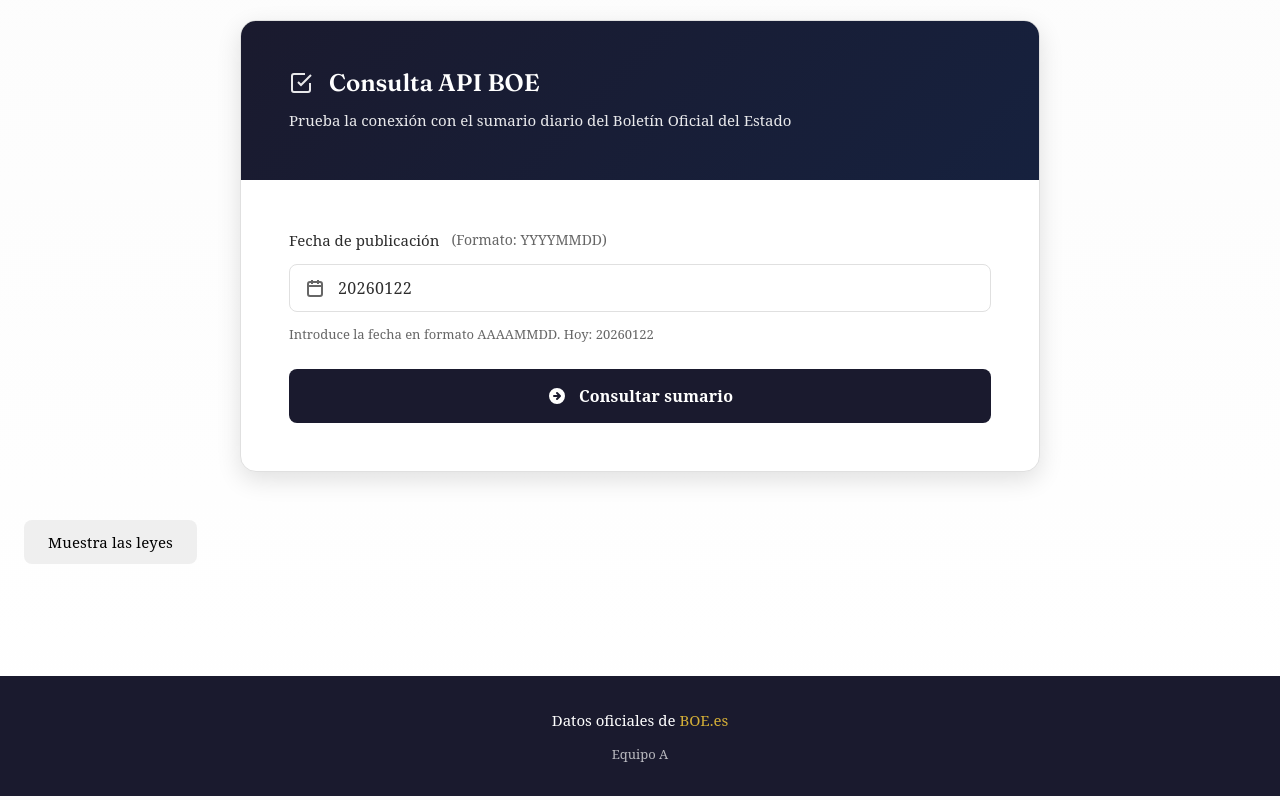
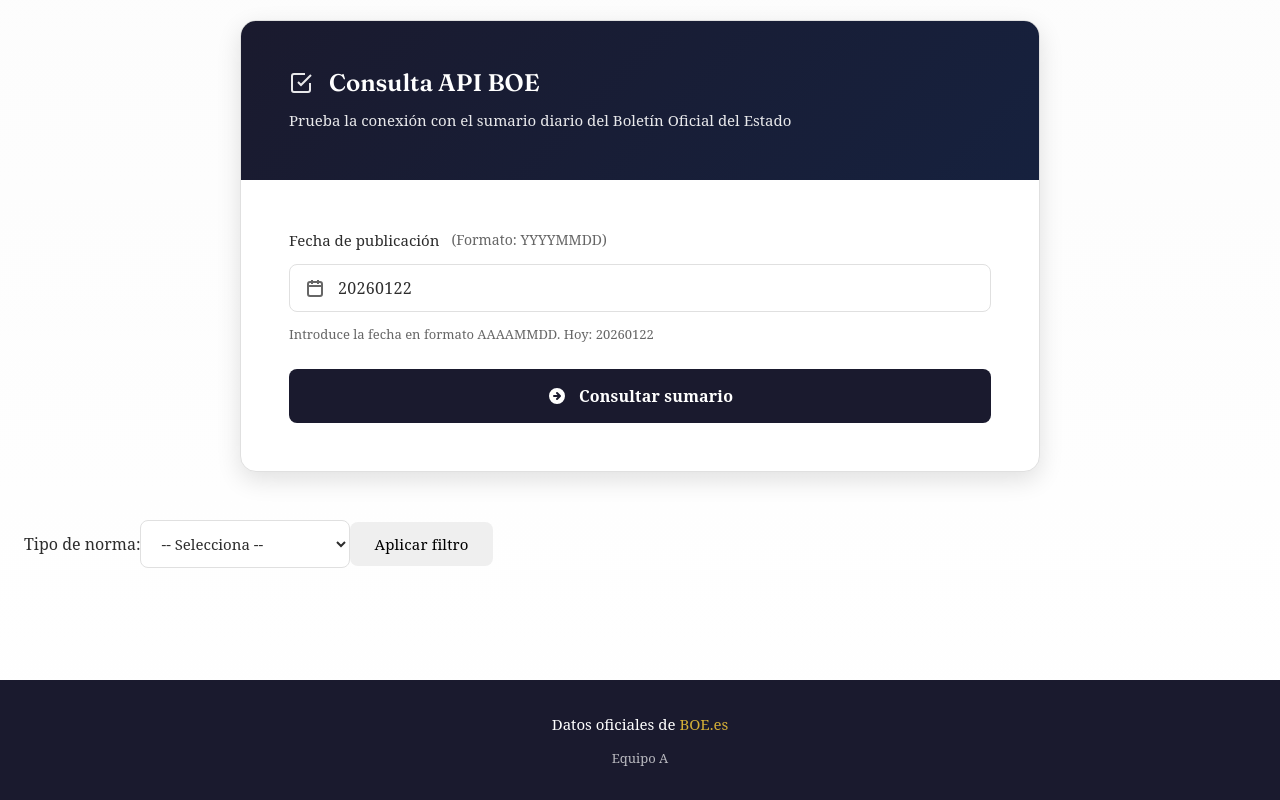
Before and after one commit to Equipo-A-CodeCrew/lex-contemporanea, an Angular app: page / in a window 1280 px wide. Shown: the part 723-1523 px from the top of the page. Built offline with nearby package versions, Linux system fonts and the light colour scheme; no server answers.

Commit message:
Añadidos los filtros para la búsqueda del tipo de norma

```diff
--- a/src/app/components/default-filters/default-filters.html
+++ b/src/app/components/default-filters/default-filters.html
@@ -1,3 +1,28 @@
+<!-- botones de prueba de salida de datos -->
+
 <!-- <button type="button" (click)="showEpigraphs()">Muestra los epígrafes</button> -->
 <!-- <button type="button" (click)="showItems()">Muestra los items</button> -->
-<button type="button" (click)="applyTypeLawFilter()">Muestra las leyes</button>
+
+<!-- contenedor provisional de selección de tipo de norma -->
+<div>
+    <label for="lawType">Tipo de norma:</label>
+
+    <select id="lawType" [(ngModel)]="selectedLawType" name="lawType">
+        <option value="">-- Selecciona --</option>
+        <option>Ley</option>
+        <option>Real Decreto</option>
+        <option>Decreto</option>
+        <option>Reglamento</option>
+        <option>Orden</option>
+        <option>Resolución</option>
+        <option>Instrucción</option>
+        <option>Circular</option>
+        <option>Acuerdo</option>
+        <option>Texto Refundido</option>
+        <option>Corrección de errores</option>
+    </select>
+
+    <button (click)="applyTypeLawFilter()">
+        Aplicar filtro
+    </button>
+</div>
--- a/src/app/components/default-filters/default-filters.ts
+++ b/src/app/components/default-filters/default-filters.ts
@@ -1,28 +1,31 @@
 import { Component } from '@angular/core';
+import { FormsModule } from '@angular/forms';
 
 import { DefaultFiltersService } from '../../services/default-filters-service';
 import { BoeService } from '../../services/boe-service';
 
 @Component({
   selector: 'app-default-filters',
-  imports: [],
+  imports: [
+    FormsModule
+  ],
   templateUrl: './default-filters.html',
   styleUrl: './default-filters.scss',
 })
 export class DefaultFilters {
 
   sumario: any;
+  selectedLawType = '';
 
   constructor(
     private readonly boeService: BoeService,
     private readonly filtersService: DefaultFiltersService
   ) { }
 
-  // Código temporalmente comentado para mayor comodidad
+  // BUSCAR PROBLEMAS
   // ngOnInit(): void {
   //   const today = new Date();
   //   const date = `${today.getFullYear()}${String(today.getMonth() + 1).padStart(2, '0')}${String(today.getDate()).padStart(2, '0')}`;
-
   //   this.boeService.getSumario(date).subscribe(data => {
   //     console.log('SUMARIO RAW', data);
   //     this.sumario = data;
@@ -50,11 +53,15 @@ export class DefaultFilters {
     this.filtersService.extractItems(this.sumario);
   }
 
-  //Prueba
+  // Función para aplicar el filtro de tipo de norma
   applyTypeLawFilter() {
-    if (!this.sumario) return;
+    if (!this.sumario || !this.selectedLawType) return;
 
-    const laws = this.filtersService.filterByLawType(this.sumario, 'Decreto');
+    const laws = this.filtersService.filterByLawType(
+      this.sumario,
+      this.selectedLawType
+    );
+
     console.log('Filtered laws:', laws);
   }
 }
```
